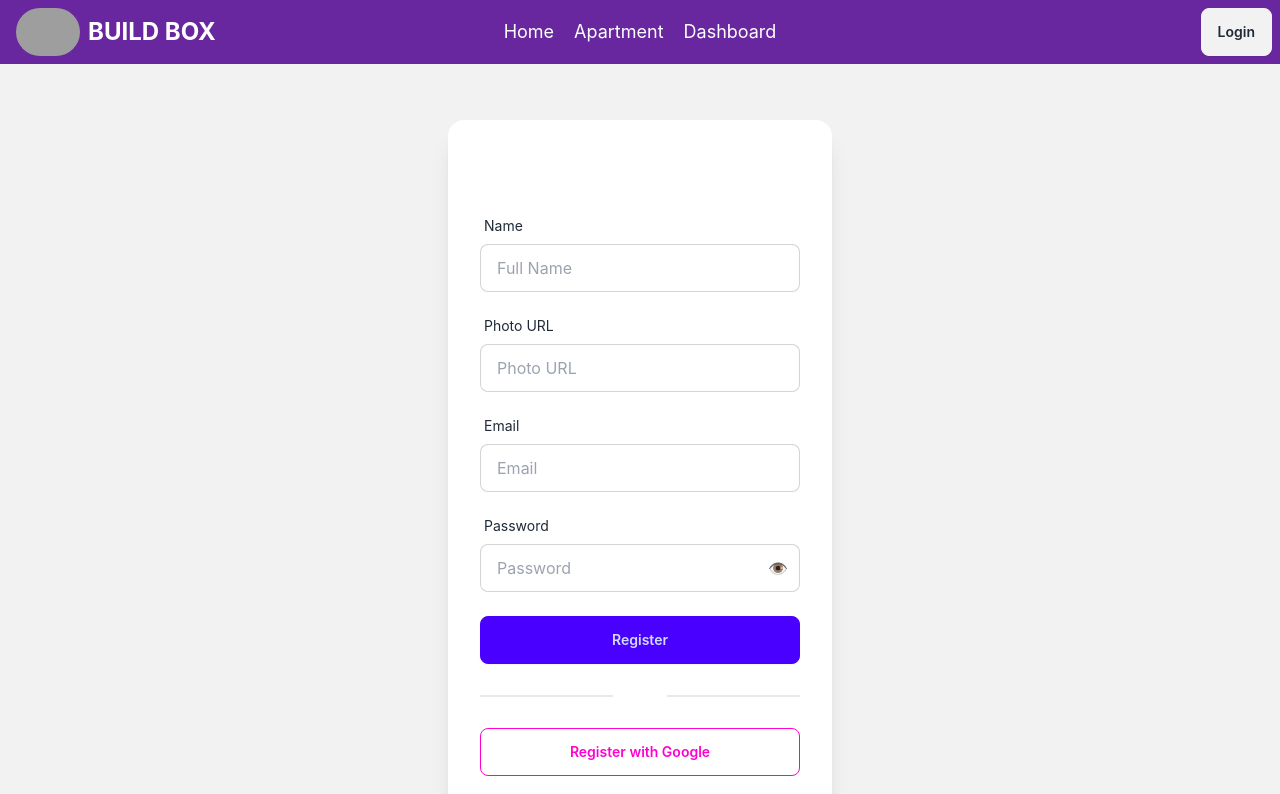
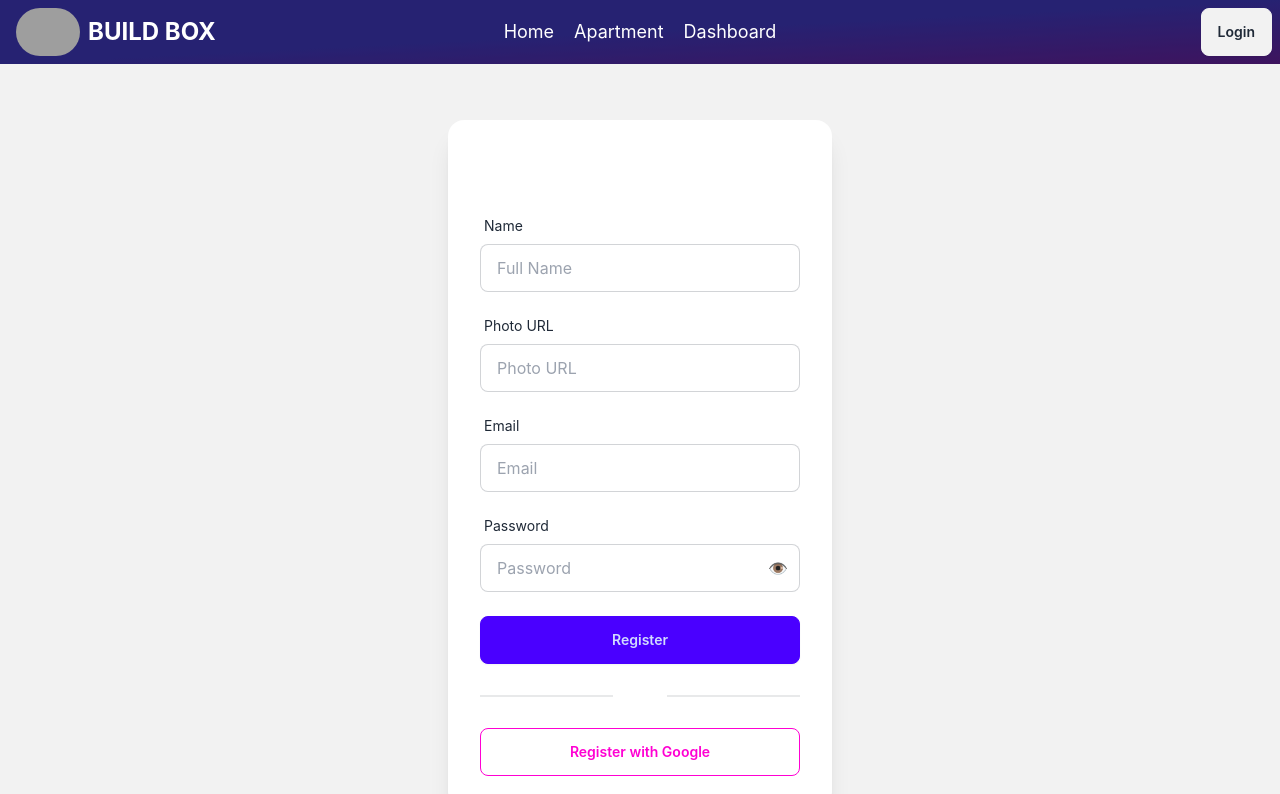
Before and after one commit to SouravDn-p/Sd-BuildBox---Your-Apartment-Manager, a React (Vite) app: page /register in a window 1280 px wide. Shown: the top 794 px of the page. Built offline with nearby package versions, Linux system fonts and the light colour scheme; no server answers; grey boxes are pictures that could not be loaded.

Commit message:
navbar color picked

```diff
--- a/src/pages/Navbar.jsx
+++ b/src/pages/Navbar.jsx
@@ -33,11 +33,11 @@ const Navbar = () => {
   const isDashboard = location.pathname === "/dashboard";
   return (
     <div
-      className="mx-auto"
-      style={{ backgroundColor: "#9538E2" }}
+      className="mx-auto bg-gradient-to-br from-indigo-800 via-indigo-800 to-purple-900"
+      style={{ backgroundColor: "#2368cf" }}
     >
       {!isDashboard && (
-        <div className="navbar bg-opacity-30 w-full bg-black text-white">
+        <div className="navbar bg-opacity-30  w-full bg-black text-white">
           <div className="navbar-start">
             <div className="dropdown">
               <div
```
